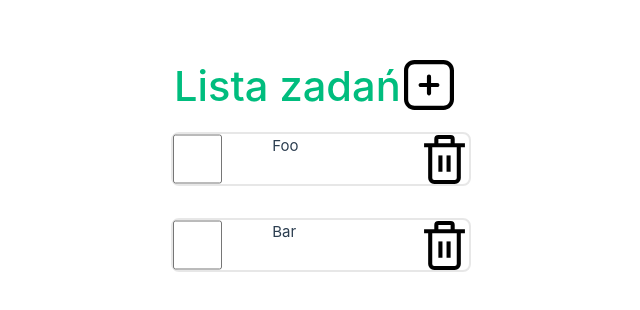
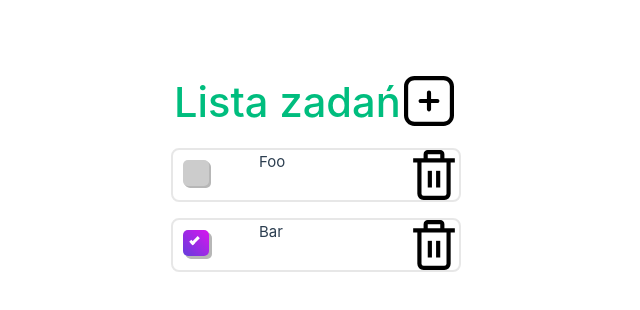
Before and after one commit to Niyande/todolist, a Vue app in the folder vue-project/: page / in a window 1280 px wide. Shown: the part 218-528 px from the top of the page, without its empty margins (169-809 px from the left). Built offline with nearby package versions, Linux system fonts and the light colour scheme.

Commit message:
checkboxes

```diff
--- /dev/null
+++ b/vue-project/src/components/Checkbox.vue
@@ -0,0 +1,86 @@
+<script setup>
+	const checked = defineModel('checked')
+</script>
+
+<template>
+	<label class="container">
+  	<input type="checkbox" v-model="checked">
+    <div class="checkmark"></div>
+  </label>
+</template>
+
+<style scoped>
+/* Hide the default checkbox */
+.container input {
+  position: absolute;
+  opacity: 0;
+  cursor: pointer;
+  height: 0;
+  width: 0;
+  border-radius: 5px;
+}
+
+.container {
+  height: 1.3em;
+  width: 1.3em;
+  display: block;
+  position: relative;
+  cursor: pointer;
+  font-size: 20px;
+  user-select: none;
+  border-radius: 5px;
+  box-shadow: 2px 2px 0px rgb(183, 183, 183);
+  margin-top: 0.5em;
+  margin-left: 0.5em;
+}
+
+/* Create a custom checkbox */
+.checkmark {
+  position: relative;
+  top: 0;
+  left: 0;
+  height: 1.3em;
+  width: 1.3em;
+  background-color: #ccc;
+  border-radius: 5px;
+}
+
+/* When the checkbox is checked, add a blue background */
+.container input:checked ~ .checkmark {
+  box-shadow: 3px 3px 0px rgb(183, 183, 183);
+  transition: all 0.2s;
+  opacity: 1;
+  background-image: linear-gradient(45deg, rgb(100, 61, 219) 0%, rgb(217, 21, 239) 100%);
+}
+
+.container input ~ .checkmark {
+  transition: all 0.2s;
+  opacity: 1;
+  box-shadow: 1px 1px 0px rgb(183, 183, 183);
+}
+
+/* Create the checkmark/indicator (hidden when not checked) */
+.checkmark:after {
+  content: "";
+  position: absolute;
+  opacity: 0;
+  transition: all 0.2s;
+}
+
+/* Show the checkmark when checked */
+.container input:checked ~ .checkmark:after {
+  opacity: 1;
+  transition: all 0.2s;
+}
+
+/* Style the checkmark/indicator */
+.container .checkmark:after {
+  left: 0.45em;
+  top: 0.25em;
+  width: 0.25em;
+  height: 0.5em;
+  border: solid white;
+  border-width: 0 0.15em 0.15em 0;
+  transform: rotate(45deg);
+}
+</style>
--- a/vue-project/src/components/List.vue
+++ b/vue-project/src/components/List.vue
@@ -3,7 +3,7 @@ import ListItem from './ListItem.vue'
 import NewItemPopup from './NewItemPopup.vue'
 import { ref } from 'vue'
 
-const items = ref([{ content: 'Foo' }, { content: 'Bar' }])
+const items = ref([{ content: 'Foo', checked: false }, { content: 'Bar', checked: true}])
 const isPopupOpened = ref(false);
 const popupArea=ref(null)
 
@@ -16,7 +16,7 @@ const closePopup = () => {
 }
 
 const addListItem = (content) => {
-  items.value.unshift({content: content})
+  items.value.unshift({content: content, checked: false})
 }
 
 const removeListItem = (index) => {
@@ -44,7 +44,7 @@ const removeListItem = (index) => {
       </template>
     </NewItemPopup>
     <div class="wrapper" id="list">
-      <ListItem v-for="item in items">
+      <ListItem v-for="item in items" v-model:checked="item.checked">
         <template #content>{{ item.content }}</template>
         <template #delete>
           <button @click="removeListItem(items.indexOf(item))">
--- a/vue-project/src/components/ListItem.vue
+++ b/vue-project/src/components/ListItem.vue
@@ -1,6 +1,11 @@
+<script setup lang="ts">
+  import Checkbox from './checkbox.vue';
+  const checked = defineModel('checked')
+</script>
+
 <template>
   <div class="item">
-    <input type="checkbox" class="checkbox"/>
+    <Checkbox v-model:checked="checked"/>
     <p class="content">
       <slot name="content"></slot>
     </p>
@@ -10,17 +15,11 @@
 
 <style scoped>
 .item {
-  margin-bottom: 2rem;
+  margin-bottom: 1rem;
   display: flex;
   position: relative;
-  width: 100%;
   border: 2px solid var(--color-border);
   border-radius: 8px;
-}
-
-.checkbox {
-  width: 50px;
-  height: 50px;
 }
 
 .content {
```
